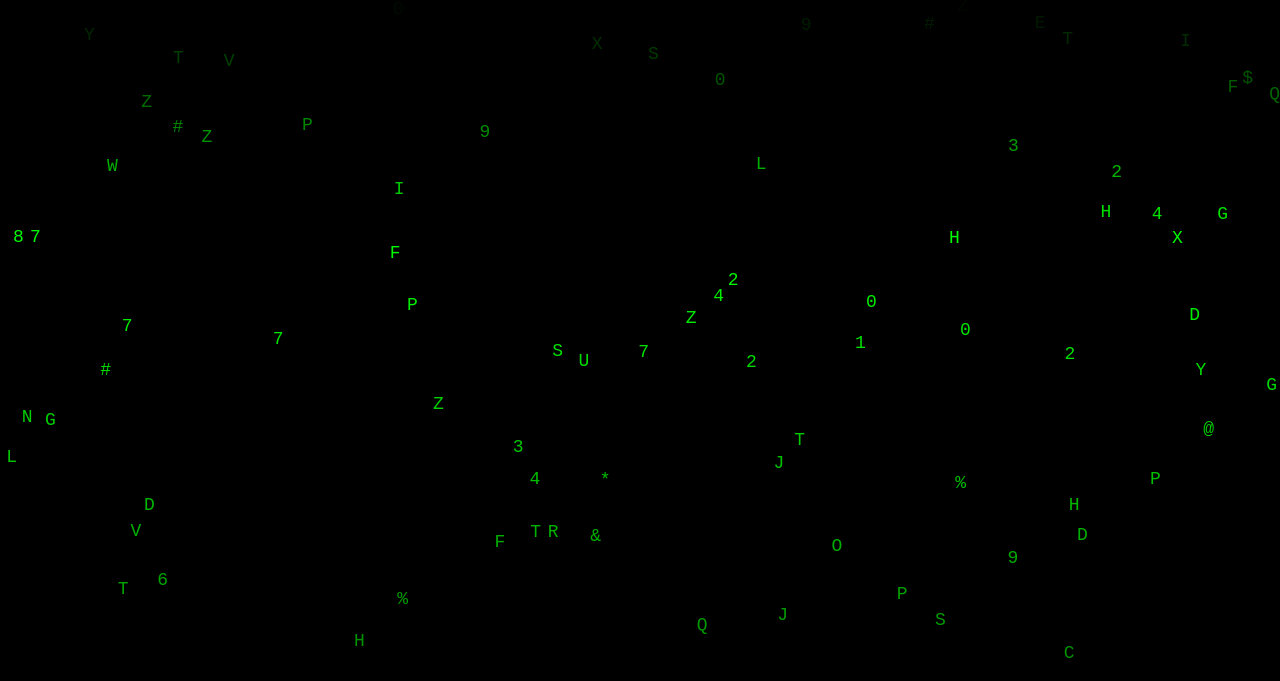
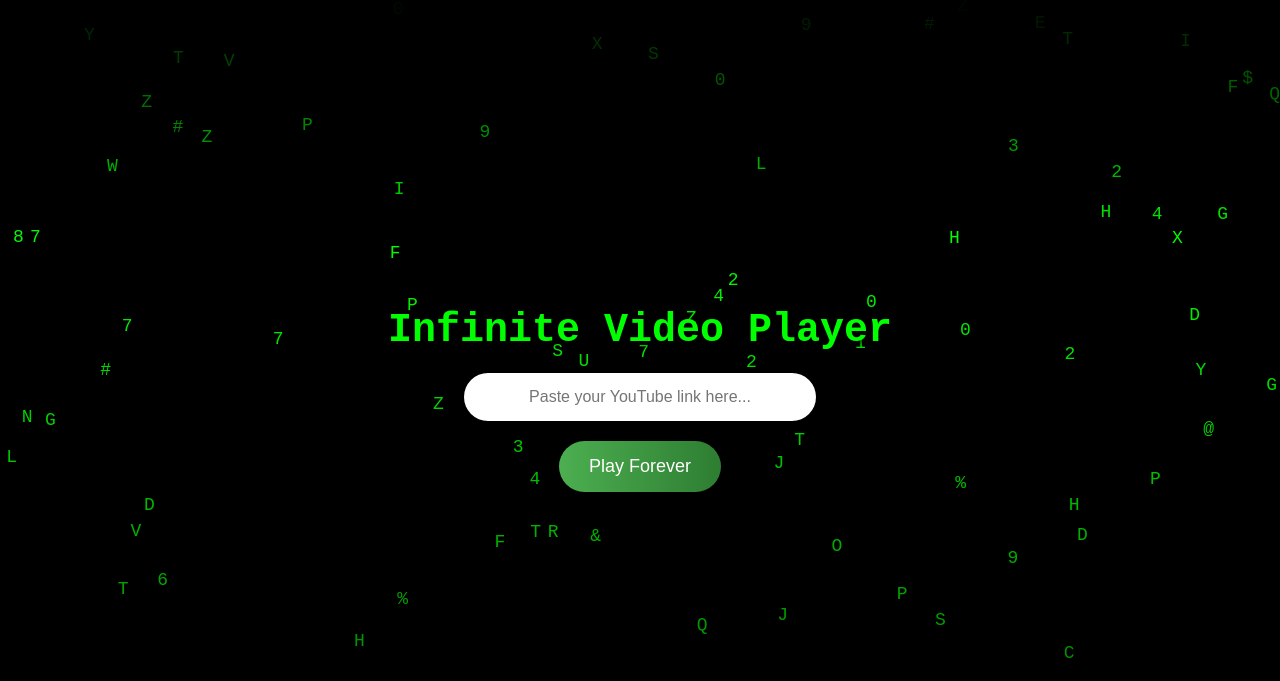
Before and after one commit to brunoooost/mywebsite, a plain HTML site: page infinitevideo.html in a window 1280 px wide. Shown: the top 681 px of the page. Drawn offline with Linux system fonts and the light colour scheme.

Commit message:
Update infinitevideo.html

```diff
--- a/infinitevideo.html
+++ b/infinitevideo.html
@@ -3,7 +3,7 @@
 <head>
     <meta charset="UTF-8">
     <meta name="viewport" content="width=device-width, initial-scale=1.0">
-    <title>background</title>
+    <title>infinite video</title>
     <style>
         /* General Reset */
         * {
@@ -31,7 +31,7 @@
             font-size: 18px;
             animation: floatDown linear infinite;
             opacity: 0.8;
-            z-index: 1;
+            z-index: 1; /* Behind controls but above the background */
         }
 
         @keyframes floatDown {
@@ -47,9 +47,60 @@
                 opacity: 0;
             }
         }
+
+        /* Controls Section */
+        #controls {
+            text-align: center;
+            z-index: 2; /* Above the falling characters */
+            position: relative;
+        }
+
+        h1 {
+            font-size: 2.5rem;
+            margin-bottom: 20px;
+            text-shadow: 2px 2px 5px rgba(0, 0, 0, 0.7);
+            color: #00ff00;
+        }
+
+        input[type="text"] {
+            padding: 15px;
+            width: 70%;
+            max-width: 500px;
+            border: none;
+            border-radius: 30px;
+            font-size: 16px;
+            margin-bottom: 20px;
+            outline: none;
+            text-align: center;
+        }
+
+        button {
+            padding: 15px 30px;
+            background: linear-gradient(to right, #4caf50, #2e7d32);
+            border: none;
+            border-radius: 30px;
+            color: #fff;
+            font-size: 18px;
+            cursor: pointer;
+        }
+
+        button:hover {
+            background: linear-gradient(to right, #66bb6a, #43a047);
+        }
+
+        /* Full-Screen Video */
+        iframe {
+            width: 100vw;
+            height: 100vh;
+            border: none;
+            display: none;
+            z-index: 3; /* On top of everything else */
+            position: absolute;
+        }
     </style>
 </head>
 <body>
+    <!-- Falling Characters Script -->
     <script>
         // Characters for the falling effect
         const characters = 'ABCDEFGHIJKLMNOPQRSTUVWXYZ0123456789@#$%&*';
@@ -81,13 +132,42 @@
         for (let i = 0; i < maxCharacters; i++) {
             createCharacter();
         }
+    </script>
 
-        // Redirect on Enter or Spacebar press
-        document.addEventListener('keydown', (event) => {
-            if (event.key === 'Enter' || event.key === ' ') {
-                window.location.href = 'index.html';
+    <!-- Controls Section -->
+    <div id="controls">
+        <h1>Infinite Video Player</h1>
+        <input id="videoUrl" type="text" placeholder="Paste your YouTube link here..." />
+        <button onclick="playVideo()">Play Forever</button>
+    </div>
+
+    <!-- Full-Screen Video -->
+    <iframe id="videoFrame"></iframe>
+
+    <script>
+        function playVideo() {
+            // Get the video URL from the input
+            const url = document.getElementById('videoUrl').value;
+            // Extract the video ID using regex
+            const videoIdMatch = url.match(/(?:https?:\/\/)?(?:www\.)?youtube\.com\/watch\?v=([a-zA-Z0-9_-]{11})|(?:youtu\.be\/)([a-zA-Z0-9_-]{11})/);
+            const videoId = videoIdMatch ? (videoIdMatch[1] || videoIdMatch[2]) : null;
+
+            if (videoId) {
+                // Construct the embed URL for infinite looping
+                const embedUrl = `https://www.youtube.com/embed/${videoId}?autoplay=1&loop=1&playlist=${videoId}&mute=1`;
+                // Set the iframe source to the constructed URL
+                const iframe = document.getElementById('videoFrame');
+                iframe.src = embedUrl;
+                iframe.style.display = 'block'; // Show the video player
+
+                // Hide the controls and apply a smooth transition
+                const controls = document.getElementById('controls');
+                controls.style.opacity = '0';
+                setTimeout(() => (controls.style.display = 'none'), 500);
+            } else {
+                alert('Please enter a valid YouTube video URL.');
             }
-        });
+        }
     </script>
 </body>
 </html>
```
